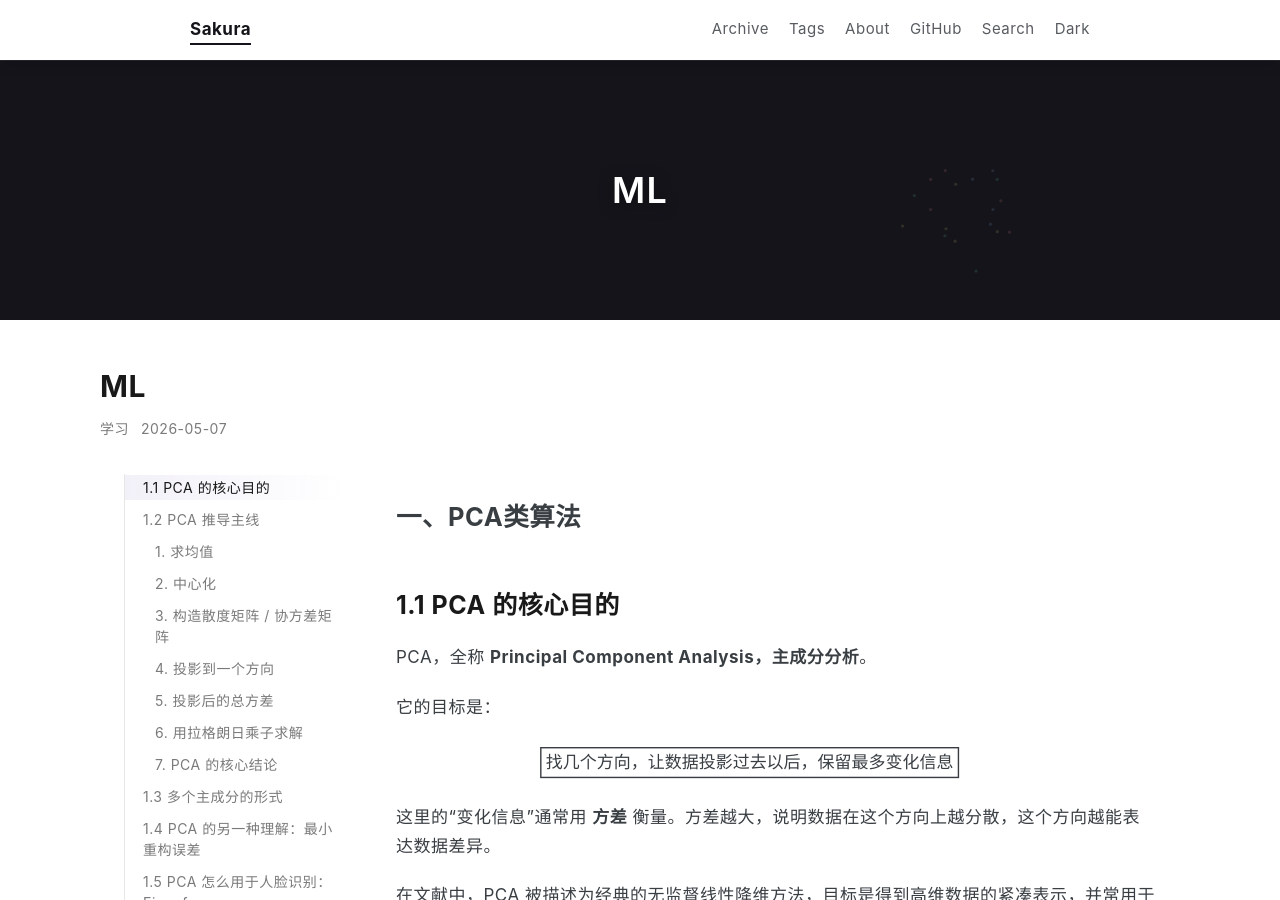
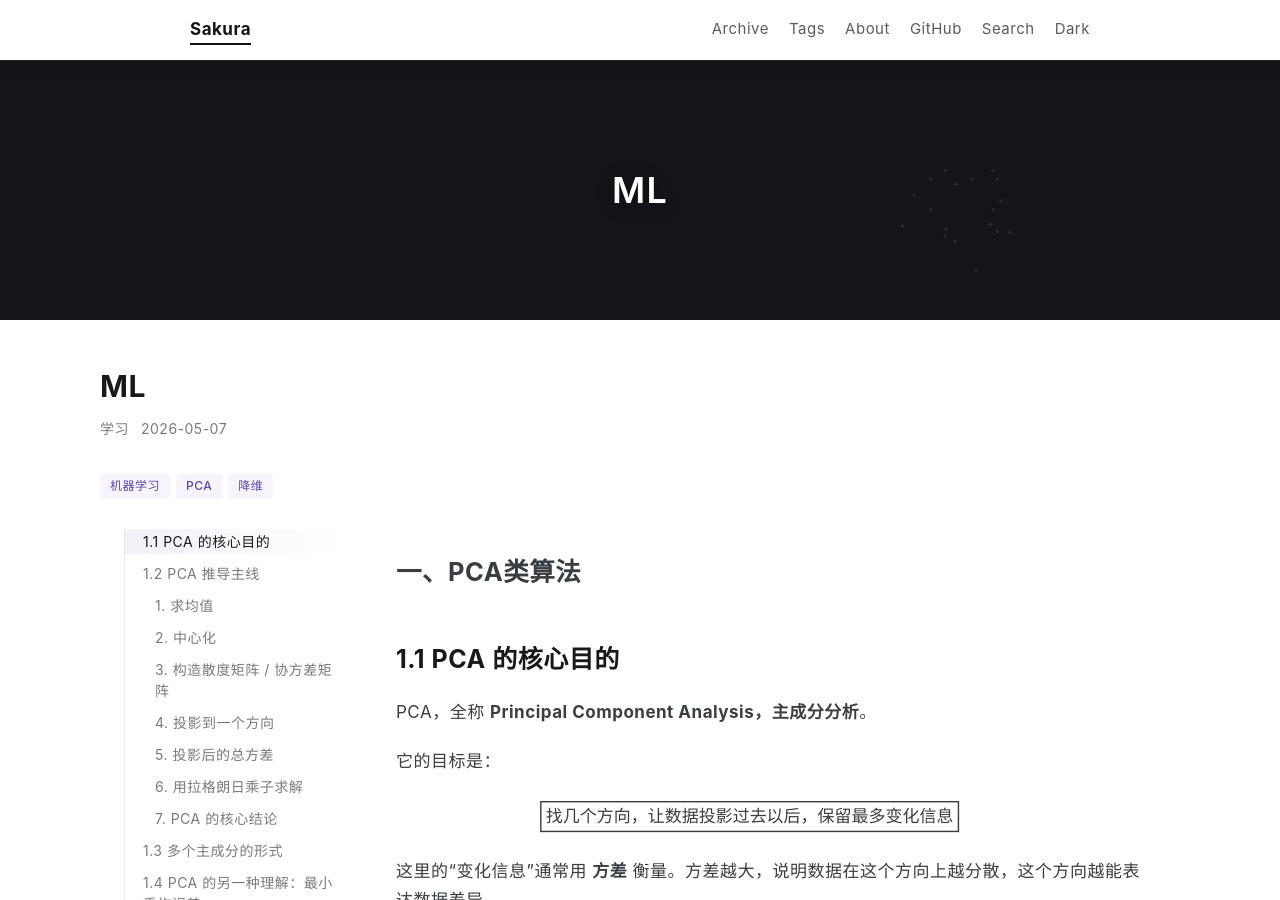
Before and after one commit to sakur7a/Blog, a Jekyll site: the page built from _posts/2026-05-07-ml.md, in a window 1280 px wide and 900 px high. Built offline with Jekyll 4.4.1, drawn with Linux system fonts in a browser that asks for light colours; nearby versions of some CDN libraries; some web fonts are replaced; library files that are not in the unit come from our copies.

Commit message:
post: add tags to ML post
Co-Authored-By: Claude Opus 4.7 <noreply@anthropic.com>

```diff
--- a/_posts/2026-05-07-ml.md
+++ b/_posts/2026-05-07-ml.md
@@ -2,6 +2,7 @@
 title: "ML"
 categories: [学习]
 summary: "注：AI率百分百，课内复习用"
+tags: [机器学习, PCA, 降维]
 cover_position: "52% 26%"
 date: 2026-05-07 16:54:18 +0800
 slug: ml
```
